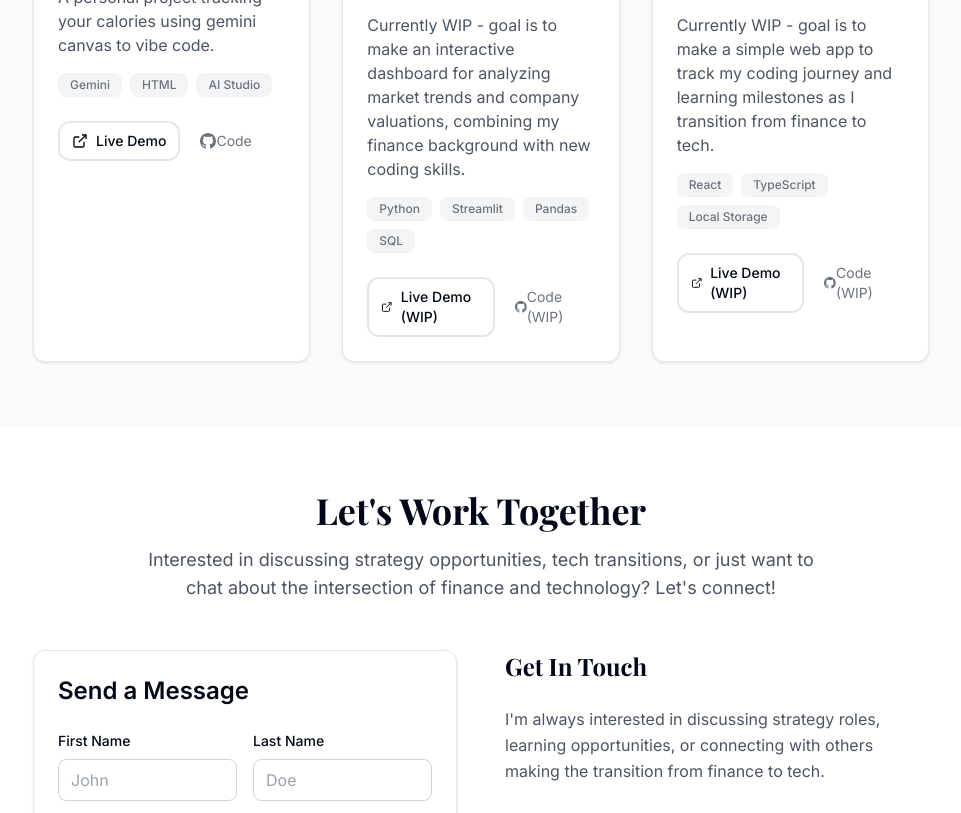
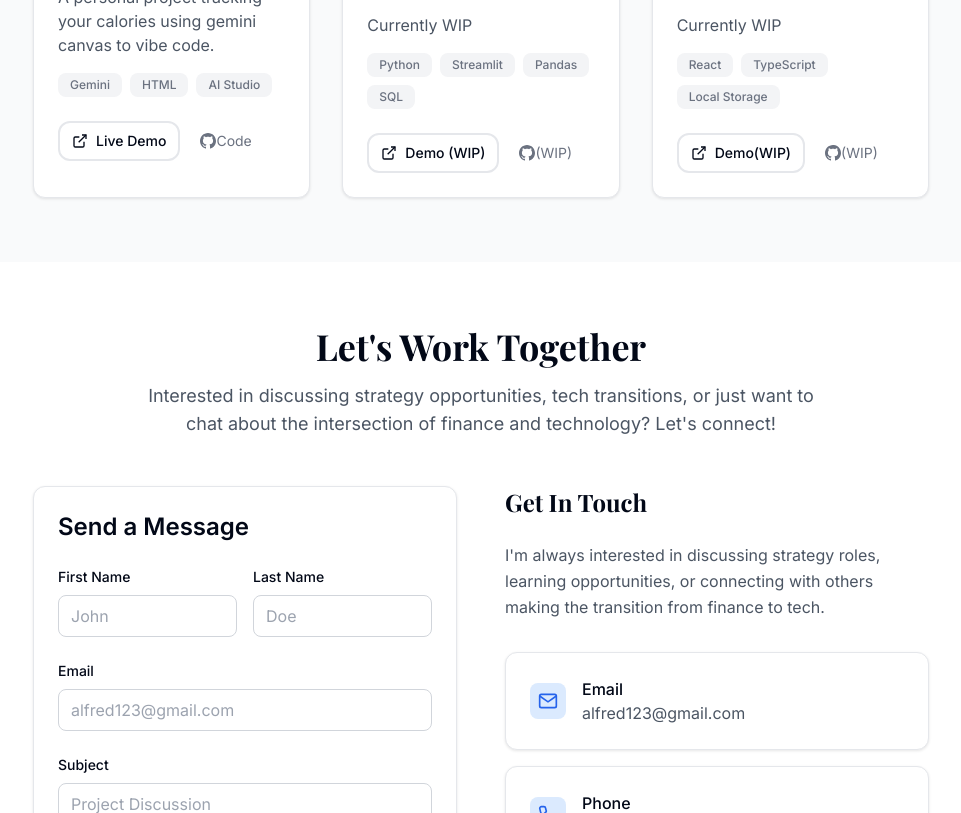
Before and after one commit to alflin/alflin.github.io, a plain HTML site: page index.html in a window 1280 px wide. Shown: the part 2486-3299 px from the top of the page, without its empty margins (159-1120 px from the left). Drawn offline with nearby package versions, Linux system fonts and the light colour scheme.

Commit message:
Update index.html

```diff
--- a/index.html
+++ b/index.html
@@ -574,7 +574,7 @@
 
                     <div class="p-6 space-y-4">
                         <h3 class="text-xl font-semibold">Market Analysis Dashboard</h3>
-                        <p class="text-gray-600">Currently WIP - goal is to make an interactive dashboard for analyzing market trends and company valuations, combining my finance background with new coding skills.</p>
+                        <p class="text-gray-600">Currently WIP </p>
 
                         <div class="flex flex-wrap gap-2">
                             <span class="badge text-xs">Python</span>
@@ -590,13 +590,13 @@
                                     <polyline points="15,3 21,3 21,9"/>
                                     <line x1="10" y1="14" x2="21" y2="3"/>
                                 </svg>
-                                Live Demo (WIP)
+                                Demo (WIP)
                             </a>
                             <a href="#" class="btn-ghost text-sm py-2 px-3">
                                 <svg width="16" height="16" viewBox="0 0 24 24" fill="currentColor">
                                     <path d="M12 0c-6.626 0-12 5.373-12 12 0 5.302 3.438 9.8 8.207 11.387.599.111.793-.261.793-.577v-2.234c-3.338.726-4.033-1.416-4.033-1.416-.546-1.387-1.333-1.756-1.333-1.756-1.089-.745.083-.729.083-.729 1.205.084 1.839 1.237 1.839 1.237 1.07 1.834 2.807 1.304 3.492.997.107-.775.418-1.305.762-1.604-2.665-.305-5.467-1.334-5.467-5.931 0-1.311.469-2.381 1.236-3.221-.124-.303-.535-1.524.117-3.176 0 0 1.008-.322 3.301 1.23.957-.266 1.983-.399 3.003-.404 1.02.005 2.047.138 3.006.404 2.291-1.552 3.297-1.23 3.297-1.23.653 1.653.242 2.874.118 3.176.77.84 1.235 1.911 1.235 3.221 0 4.609-2.807 5.624-5.479 5.921.43.372.823 1.102.823 2.222v3.293c0 .319.192.694.801.576 4.765-1.589 8.199-6.086 8.199-11.386 0-6.627-5.373-12-12-12z"/>
                                 </svg>
-                                Code (WIP)
+                                (WIP)
                             </a>
                         </div>
                     </div>
@@ -614,7 +614,7 @@
 
                     <div class="p-6 space-y-4">
                         <h3 class="text-xl font-semibold">Learning Progress Tracker</h3>
-                        <p class="text-gray-600">Currently WIP - goal is to make a simple web app to track my coding journey and learning milestones as I transition from finance to tech.</p>
+                        <p class="text-gray-600">Currently WIP</p>
 
                         <div class="flex flex-wrap gap-2">
                             <span class="badge text-xs">React</span>
@@ -629,13 +629,13 @@
                                     <polyline points="15,3 21,3 21,9"/>
                                     <line x1="10" y1="14" x2="21" y2="3"/>
                                 </svg>
-                                Live Demo (WIP)
+                                Demo(WIP)
                             </a>
                             <a href="#" class="btn-ghost text-sm py-2 px-3">
                                 <svg width="16" height="16" viewBox="0 0 24 24" fill="currentColor">
                                     <path d="M12 0c-6.626 0-12 5.373-12 12 0 5.302 3.438 9.8 8.207 11.387.599.111.793-.261.793-.577v-2.234c-3.338.726-4.033-1.416-4.033-1.416-.546-1.387-1.333-1.756-1.333-1.756-1.089-.745.083-.729.083-.729 1.205.084 1.839 1.237 1.839 1.237 1.07 1.834 2.807 1.304 3.492.997.107-.775.418-1.305.762-1.604-2.665-.305-5.467-1.334-5.467-5.931 0-1.311.469-2.381 1.236-3.221-.124-.303-.535-1.524.117-3.176 0 0 1.008-.322 3.301 1.23.957-.266 1.983-.399 3.003-.404 1.02.005 2.047.138 3.006.404 2.291-1.552 3.297-1.23 3.297-1.30.653 1.653.242 2.874.118 3.176.77.84 1.235 1.911 1.235 3.221 0 4.609-2.807 5.624-5.479 5.921.43.372.823 1.102.823 2.222v3.293c0 .319.192.694.801.576 4.765-1.589 8.199-6.086 8.199-11.386 0-6.627-5.373-12-12-12z"/>
                                 </svg>
-                                Code (WIP)
+                                (WIP)
                             </a>
                         </div>
                     </div>
```
